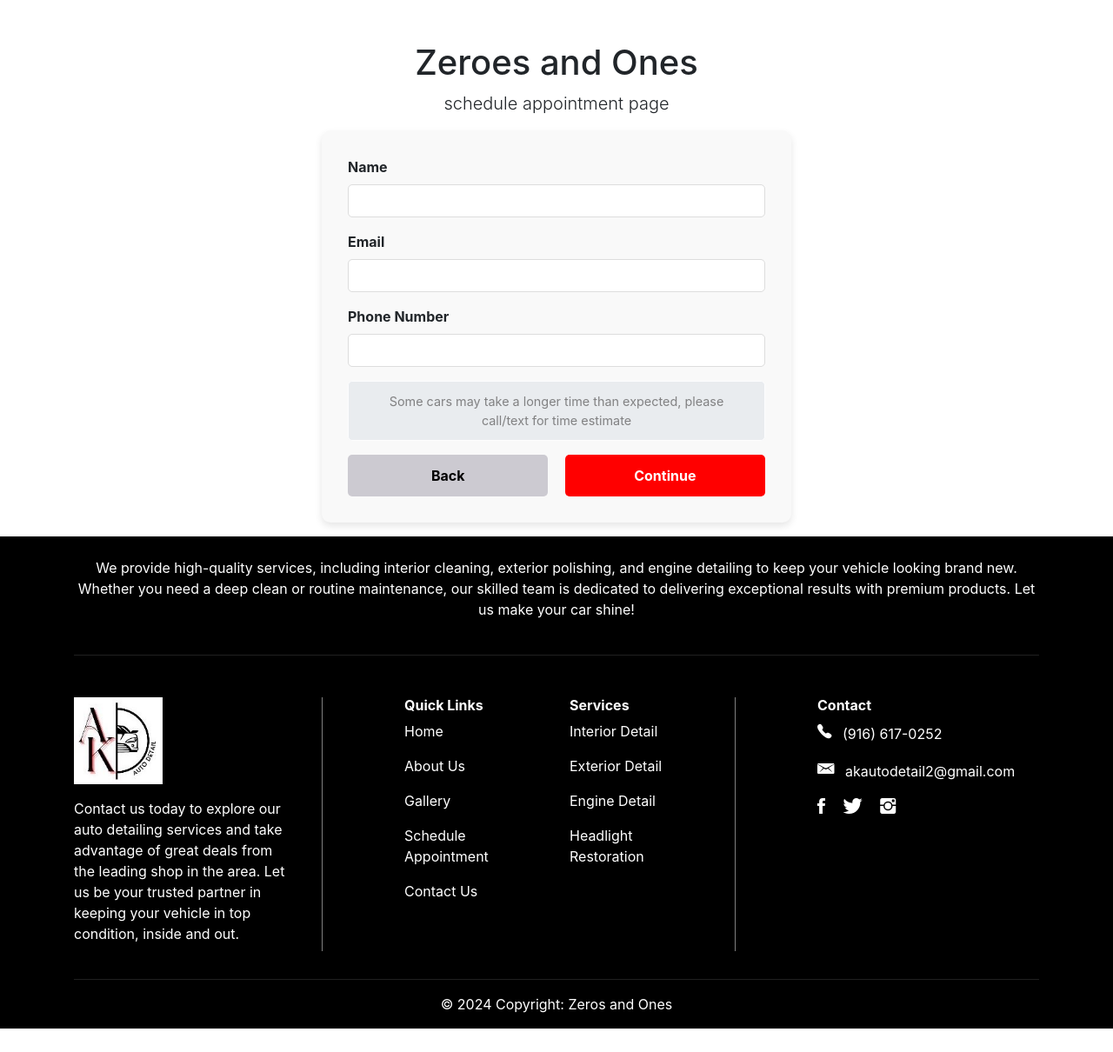
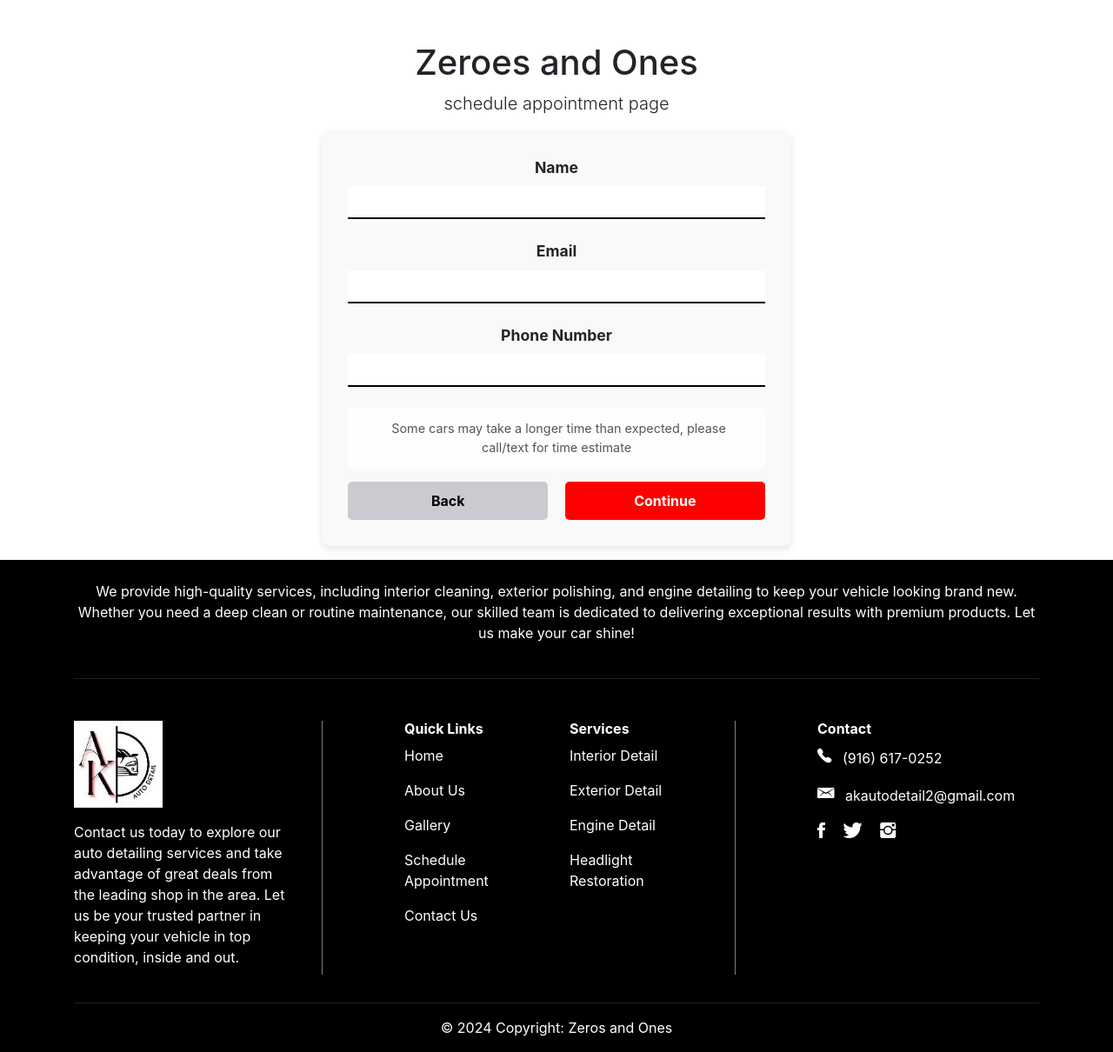
Before and after one commit to Con-Rez/autoDetailProject, a Django app: page /schedule_appointment/ in a window 1280 px wide. Shown: the part 80-1290 px from the top of the page at 87% size. Before the commit the page ends 1263 px from the top, so only its background shows below. Run offline with Django 5.2, Linux system fonts and the light colour scheme; some libraries are stand-ins or nearby versions.

Commit message:
Finished off contact form, added info to about page, added schedule now button on home page banner and fixed font sizing.

```diff
--- a/apps/home/templates/about.html
+++ b/apps/home/templates/about.html
@@ -38,8 +38,8 @@
             <td><a href="mailto:cpuckett@csus.edu">cpuckett@csus.edu</a></td>
         </tr>
         <tr>
-            <td></td>
-            <td><a href="mailto:"></a></td>
+            <td>Tony Mai</td>
+            <td><a href="mailto:tonymai@csus.edu">tonymai@csus.edu</a></td>
         </tr>
         <tr>
             <td></td>
--- a/apps/home/templates/home.html
+++ b/apps/home/templates/home.html
@@ -25,6 +25,9 @@
             <span style="color: red;">ROYAL</span><br>
             TREATMENT<span style="color: red;">.</span>
           </h1>
+          <a href="{% url 'schedule_appointment' %}" class="schedule-btn mt-3">
+            Schedule Now
+        </a>
         </div>
       </div>
     </div>
--- a/apps/home/templates/schedule_appointment.html
+++ b/apps/home/templates/schedule_appointment.html
@@ -17,34 +17,41 @@
   </div>
 
   <!-- help code customer contact/continue-->
-   <div class="row justify-content-center">
+  <div class="row justify-content-center">
     <div class="col-md-6">
       <form method="post" action="{% url 'submit_form' %}" style="background-color: #f9f9f9; padding: 30px; border-radius: 10px; box-shadow: 0px 4px 8px rgba(0,0,0,0.1);">
         {% csrf_token %}
 
-        <div class="form-group mb-3">
-          <label for="name" style="font-weight: bold;">Name</label>
-          <input type="text" class="form-control" id="name" name="name" required style="padding: 15px; font-size: 1rem; border-radius: 5px;border: 1px solid #ddd;">
+        <div class="text-center">
+          <div class="form-group mb-4">
+            <label for="name" class="form-label" style="font-weight: bold; font-size: 1.1rem;">Name</label>
+            <input type="text" class="form-control text-center" id="name" name="name" required style="padding: 10px; font-size: 1rem; border: none; border-bottom: 2px solid #000; border-radius: 0;">
+          </div>
+
+          <div class="form-group mb-4">
+            <label for="email" class="form-label" style="font-weight: bold; font-size: 1.1rem;">Email</label>
+            <input type="email" class="form-control text-center" id="email" name="email" required style="padding: 10px; font-size: 1rem; border: none; border-bottom: 2px solid #000; border-radius: 0;">
+          </div>
+
+          <div class="form-group mb-4">
+            <label for="phone" class="form-label" style="font-weight: bold; font-size: 1.1rem;">Phone Number</label>
+            <input type="tel" class="form-control text-center" id="phone" name="phone" required style="padding: 10px; font-size: 1rem; border: none; border-bottom: 2px solid #000; border-radius: 0;">
+          </div>
         </div>
 
-        <div class="form-group mb-3">
-          <label for="email" style="font-weight: bold;">Email</label>
-          <input type="email" class="form-control" id="email" name="email" required style="padding: 15px; font-size: 1rem; border-radius: 5px; border: 1px solid #ddd;">
-        </div>
-
-        <div class="form-group mb-3">
-          <label for="phone" style="font-weight: bold;">Phone Number</label>
-          <input type="tel" class="form-control" id="phone" name="phone" required style="padding: 15px; font-size: 1rem; border-radius: 5px; border: 1px solid #ddd;">
-        </div>
-
-        <div class="alert alert-light text-center mt-3" role="alert" style="font-size: 0.9rem; background-color: #e9ecef; border-radius: 5px;">
-          <i class="fas fa-exclamation-circle"></i>
+        <div class="alert alert-light text-center mt-3" role="alert" style="font-size: 0.9rem; color: #555;">
+          <i class="fas fa-exclamation-circle" style="margin-right: 5px;"></i>
           Some cars may take a longer time than expected, please call/text for time estimate
         </div>
 
         <div class="d-flex justify-content-between mt-3">
-          <button type="button" class="btn" style="width: 48%; padding:12px; font-weight: bold; font-size: 1rem; border-radius: 5px; background-color: #cccad1; border: none;color: #000000;transition: background-color 0.3s easse;" onmouseover="this.style.backgroundColor='#b0aab3'" onmouseout="this.style.backgroundColor='#CCCAD1'">Back</button>
-          <button type="submit" class="btn" style="width: 48%; padding:12px; font-weight: bold; font-size: 1rem; border-radius: 5px; background-color: #ff0000; border: none;color: #ffffff;transition: background-color 0.3s easse;" onmouseover="this.style.backgroundColor='#cc0000'" onmouseout="this.style.backgroundColor='#ff0000'">Continue</button>
+          <button type="button" class="btn btn-light back-btn" style="width: 48%; padding: 10px; font-weight: bold; font-size: 1rem; color: #000; background-color: #cccad1; border-radius: 5px; border: none;">
+            Back
+          </button>
+
+          <button type="submit" class="btn continue-btn" style="width: 48%; padding: 10px; font-weight: bold; font-size: 1rem; color: #fff; background-color: #ff0000; border-radius: 5px; border: none;">
+            Continue
+          </button>
         </div>
 
       </form>
--- a/globalStatic/css/styles.css
+++ b/globalStatic/css/styles.css
@@ -103,7 +103,7 @@ body {
 
 /* banner font */
 .banner-card .card-title {
-    font-size: 60px;
+    font-size: 50px;
     font-weight: bold;
     text-align: left;
     text-shadow: 2px 2px 4px rgba(0, 0, 0, 0.7);
@@ -117,6 +117,22 @@ body {
     box-shadow: none !important;
 }
 
+.schedule-btn {
+    display: inline-block;
+    background-color: red;
+    color: white;
+    text-align: center;
+    font-family: 'Roboto', sans-serif;
+    font-size: 20px;
+    font-weight: bold;
+    padding: 15px 20px;
+    text-decoration: none;
+    border-radius: 8px;
+    transition: background-color 0.3s ease;
+    box-shadow: 0 4px 8px rgba(0, 0, 0, 0.2);
+    text-transform: uppercase;
+}
+
 <<<<<<< HEAD
 =======
 /* Footer styling */
```
